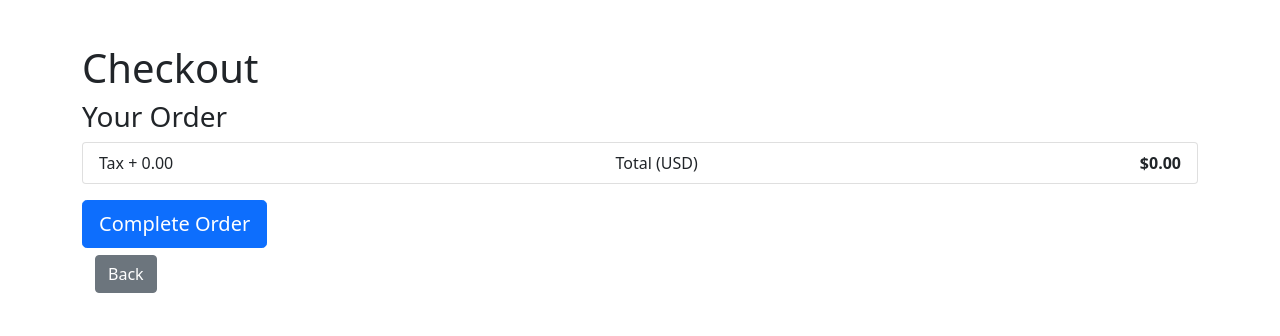
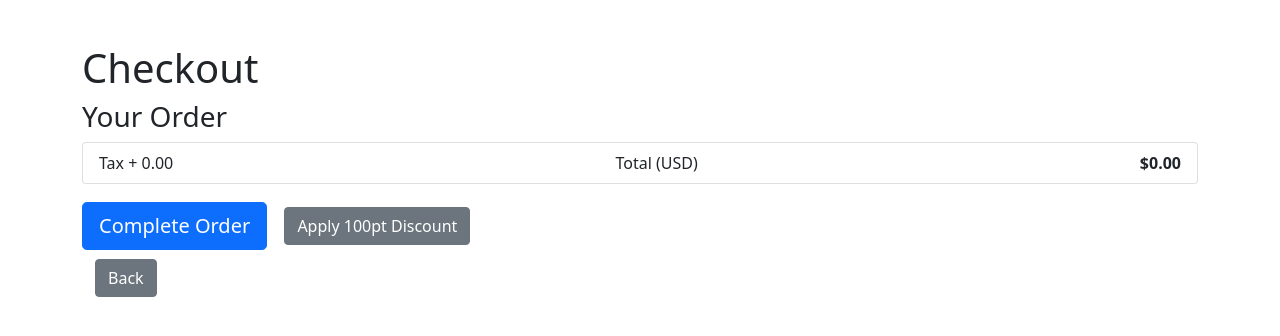
Before and after one commit to diegoruny/SDEV-220-Final, a Django app: page /checkout/ in a window 1280 px wide. Shown: the part 144-480 px from the top of the page. Run offline with Django 5.2, Linux system fonts and the light colour scheme; the visitor is signed in with stand-in values (Sample User, id 1); data comes from the database, SQL or seed files in the repository; data that the repository does not hold is empty.

Commit message:
Added discount functionality

```diff
--- a/shop/models.py
+++ b/shop/models.py
@@ -12,11 +12,18 @@ class Customer(models.Model):
 
     @property
     def return_points(self):
-
         return self.reward_points
 
     def __str__(self):
         return self.user.username
+
+    def add_points(self,amount):
+        self.reward_points += amount
+        self.save()
+
+    def deduct_points(self,amount):
+        self.reward_points -= amount
+        self.save()
 
 class Product(models.Model):
     """Model representing a coffee product."""
@@ -35,6 +42,7 @@ class Order(models.Model):
     date_ordered = models.DateTimeField(auto_now_add=True)
     complete = models.BooleanField(default=False)
     transaction_id = models.CharField(max_length=100, null=True)
+    reward_applied = models.BooleanField(default=False)
 
     @property
     def get_cart_subtotal(self):
@@ -45,14 +53,39 @@ class Order(models.Model):
     def get_tax_amount(self):
         tax_rate = decimal.Decimal(0.08) # 8% tax rate
         orderitems = self.orderitem_set.all()
-        subtotal = round(sum([item.get_total for item in orderitems]),2)
+
+        if self.reward_applied == True:
+            discount = self.get_reward_discount
+        else:
+            discount = decimal.Decimal(0.00)
+
+        subtotal = round(sum([item.get_total for item in orderitems]),2) - discount
         return round(tax_rate * subtotal,2)
+
+    @property
+    def get_reward_discount(self):
+        """Apply a discount equal to the price of the highest item"""
+        highest_price = decimal.Decimal(0.00)
+        discount = decimal.Decimal(0.00)
+
+        for item in OrderItem.objects.filter(order=self):
+            item_product = item.get_product
+            if item_product.price > highest_price:
+                highest_price = item_product.price
+                discount = highest_price
+        return discount
 
     @property
     def get_cart_total(self):
         tax_rate = decimal.Decimal(0.08)
         orderitems = self.orderitem_set.all()
-        subtotal = round(sum([item.get_total for item in orderitems]),2)
+
+        if self.reward_applied == True:
+            discount = self.get_reward_discount
+        else:
+            discount = decimal.Decimal(0.00)
+
+        subtotal = round(sum([item.get_total for item in orderitems]),2) - discount
         tax_amount = round(subtotal * tax_rate,2)
 
         return (tax_amount + subtotal)
@@ -94,6 +127,10 @@ class OrderItem(models.Model):
     def get_points(self):
         return self.product.point_value * self.quantity
 
+    @property
+    def get_product(self):
+        return self.product
+
     def __str__(self):
         return self.product.name
 
--- a/shop/templates/shop/checkout.html
+++ b/shop/templates/shop/checkout.html
@@ -17,6 +17,9 @@
             </li>
         {% endfor %}
         <li class="list-group-item d-flex justify-content-between">
+        {% if order.reward_applied == True %}
+            <span>Discount - {{ order.get_reward_discount }} </span>
+        {% endif %}
             <span>Tax + {{ order.get_tax_amount }} </span>
             <span>Total (USD)</span>
             <strong>${{ order.get_cart_total }}</strong>
@@ -26,6 +29,14 @@
         {% csrf_token %}
         <!-- Add payment fields here -->
         <button type="submit" class="btn btn-primary btn-lg btn-block">Complete Order</button>
+
+        <div class="btn">
+            {% if order.reward_applied != True %}
+                <a href="{% url 'shop:apply_discount' %}" class="btn btn-secondary">Apply 100pt Discount</a>
+            {% else %}
+                <a href="{% url 'shop:remove_discount' %}" class="btn btn-secondary">Remove Discount</a>
+            {% endif %}
+        </div>
     </form>
     <div class="btn">
         <a href="{% url 'shop:cart' %}" class="btn btn-secondary">Back</a>
--- a/shop/urls.py
+++ b/shop/urls.py
@@ -11,5 +11,7 @@ urlpatterns = [
     path('remove_item/<int:product_id>/', views.remove_item, name='remove_item'),
     path('cart/', views.cart, name='cart'),
     path('checkout/', views.checkout, name='checkout'),
+    path('apply_discount/', views.apply_discount, name='apply_discount'),
+    path('remove_discount/', views.remove_discount, name='remove_discount'),
     path('clear_cart/', views.clear_cart, name='clear_cart'),
 ]
--- a/shop/views.py
+++ b/shop/views.py
@@ -104,3 +104,37 @@ def remove_item(request, product_id):
     order, _ = Order.objects.get_or_create(customer=customer, complete=False)
     OrderItem.objects.filter(order=order, product_id=product_id).delete()
     return redirect('shop:cart')
+
+@login_required
+def apply_discount(request):
+    """Spend 100 points to get a free product."""
+    customer, created = Customer.objects.get_or_create(user=request.user)
+    order, created = Order.objects.get_or_create(customer=customer, complete=False)
+    points = customer.return_points
+
+    if customer.reward_points >= 100:
+        order.reward_applied = True # Applies discount to current order
+        order.save()
+        customer.deduct_points(100) # Deduct points
+        print('Reward applied')
+    else:
+        print('Not enough points')
+
+    return redirect('shop:checkout')
+
+@login_required
+def remove_discount(request):
+    """Refund 100 points, undo discount."""
+    customer, created = Customer.objects.get_or_create(user=request.user)
+    order, created = Order.objects.get_or_create(customer=customer, complete=False)
+    points = customer.return_points
+
+    if order.reward_applied == True:
+        customer.add_points(100) # add points
+        order.reward_applied = False # set false
+        order.save()
+        print('Points refunded')
+    else:
+        print('No reward applied')
+
+    return redirect('shop:checkout')
```
Also changed, not shown: shop/templates/shop/cart.html (+6 -3 lines), shop/migrations/0005_order_reward_applied.py (added).
